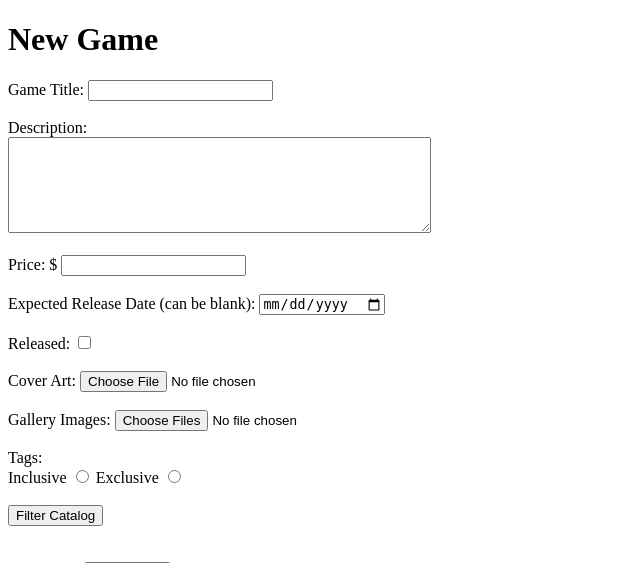
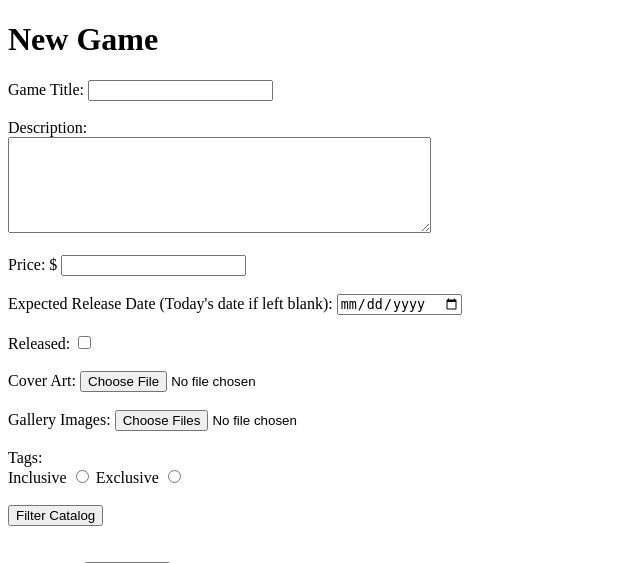
Before and after one commit to leo21ortiz7/ortizRodriguez-online-game-store, a Java web app: page /developer/newGame.jsp in a window 1280 px wide. Shown: the top 563 px of the page, without its empty margins (0-640 px from the left). Run offline with Tomcat 11, a stand-in JSP engine, Linux system fonts and the light colour scheme; the template is opened without the code that fills it, so the values that code supplies are empty.

Commit message:
Default game release date value from null to Today

```diff
--- a/src/java/controller/Developer.java
+++ b/src/java/controller/Developer.java
@@ -91,7 +91,7 @@ public class Developer extends HttpServlet {
                     boolean released = request.getParameter("released") != null;
 
                     double price = Double.parseDouble(priceString);
-                    LocalDate releaseDate = releaseDateString.isEmpty() ? null : LocalDate.parse(releaseDateString);
+                    LocalDate releaseDate = releaseDateString.isEmpty() ? LocalDate.now() : LocalDate.parse(releaseDateString);
 
                     // Get cover art
                     Part coverArtPart = request.getPart("coverart");
--- a/web/developer/newGame.jsp
+++ b/web/developer/newGame.jsp
@@ -47,7 +47,7 @@
             <br><br>
 
             <!-- Release Date -->
-            <label for="release_date">Expected Release Date (can be blank):</label>
+            <label for="release_date">Expected Release Date (Today's date if left blank):</label>
             <input type="date"
                    id="release_date"
                    name="release_date">
```
